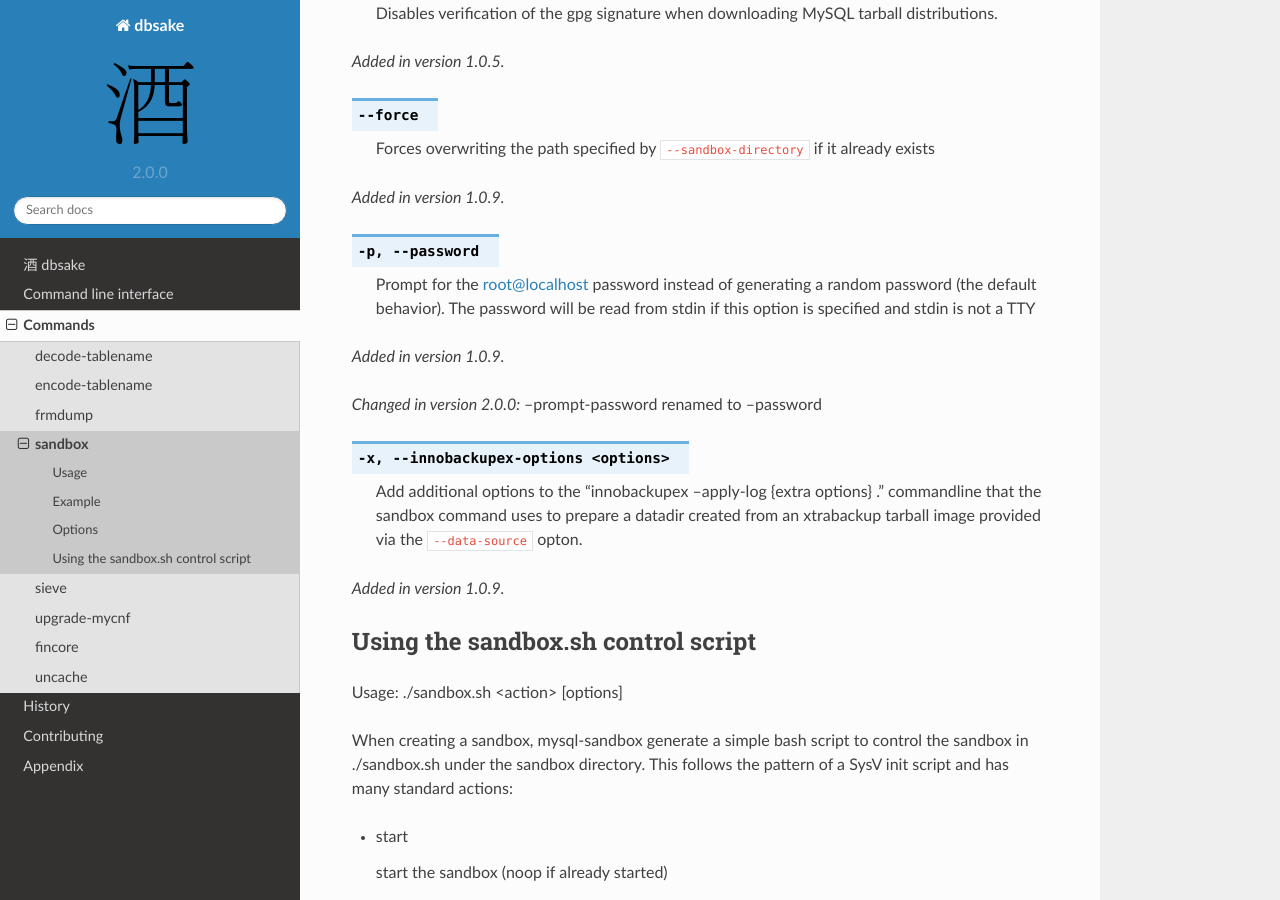
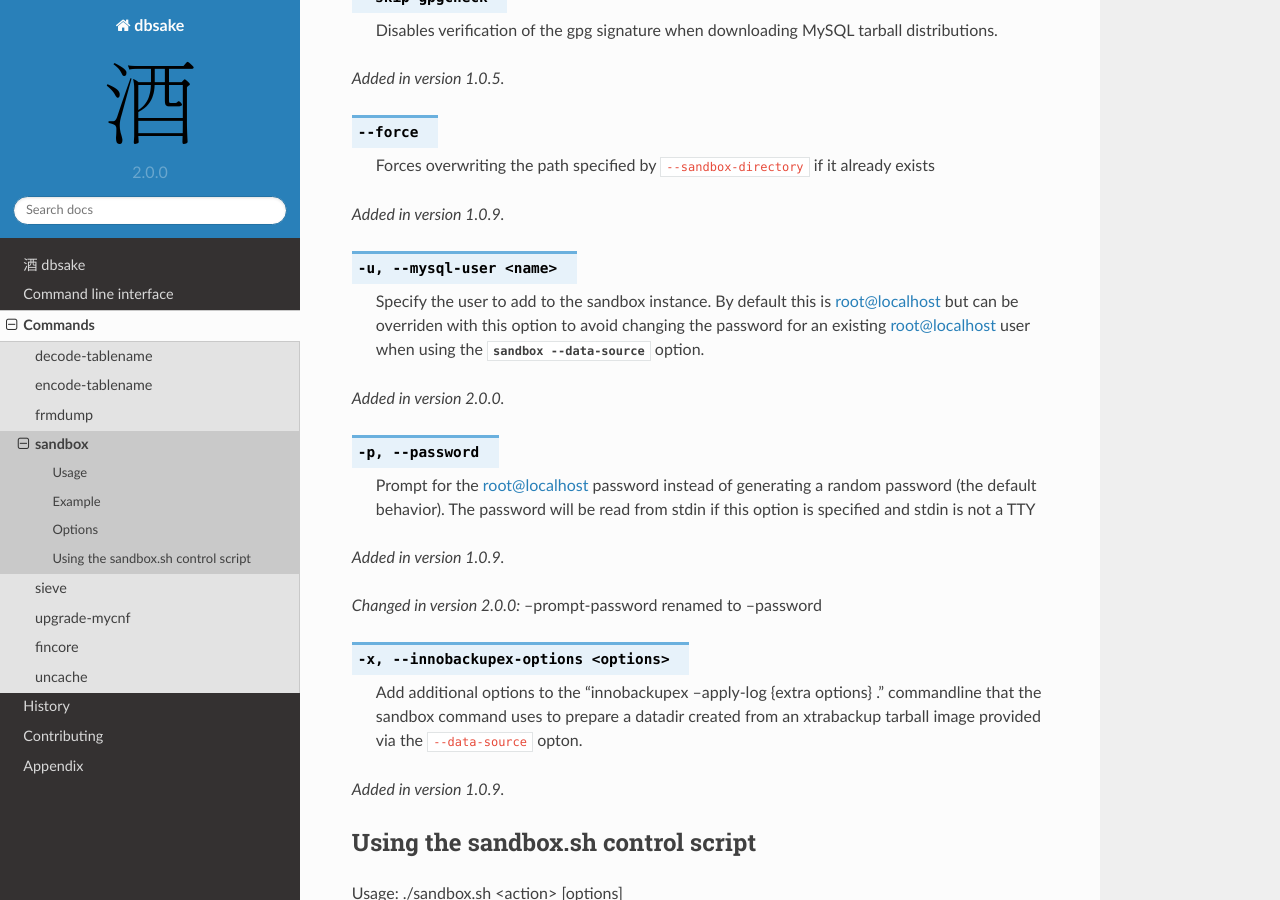
Before and after one commit to abg/dbsake, a Sphinx documentation site: the page built from docs/commands/sandbox.rst, in a window 1280 px wide and 900 px high, scrolled down 4732 px. Built offline with Sphinx 7.4.7 and the Read the Docs theme 2.0.0, drawn with Linux system fonts in a browser that asks for light colours; some of the changed text lies outside the part shown.

Commit message:
document sandbox --mysql-user option

```diff
--- a/docs/commands/sandbox.rst
+++ b/docs/commands/sandbox.rst
@@ -51,6 +51,7 @@ Usage
      --skip-gpgcheck                 skip gpg verification of download mysql
                                      distributions
      --force                         overwrite existing sandbox directory
+     -u, --mysql-user <user>         MySQL user to add to the sandbox instance
      -p, --password                  prompt for password to create root@localhost
                                      with
      -x, --innobackupex-options <options>
@@ -253,6 +254,15 @@ Options
 
 .. versionadded:: 1.0.9
 
+.. option:: -u, --mysql-user <name>
+
+   Specify the user to add to the sandbox instance.  By default this is
+   root@localhost but can be overriden with this option to avoid changing
+   the password for an existing root@localhost user when using the
+   :option:`sandbox --data-source` option.
+
+.. versionadded:: 2.0.0
+
 .. option:: -p, --password
 
    Prompt for the root@localhost password instead of generating a random
```
Also changed, not shown: other parts of docs/commands/sandbox.rst (+1 -1 lines).
